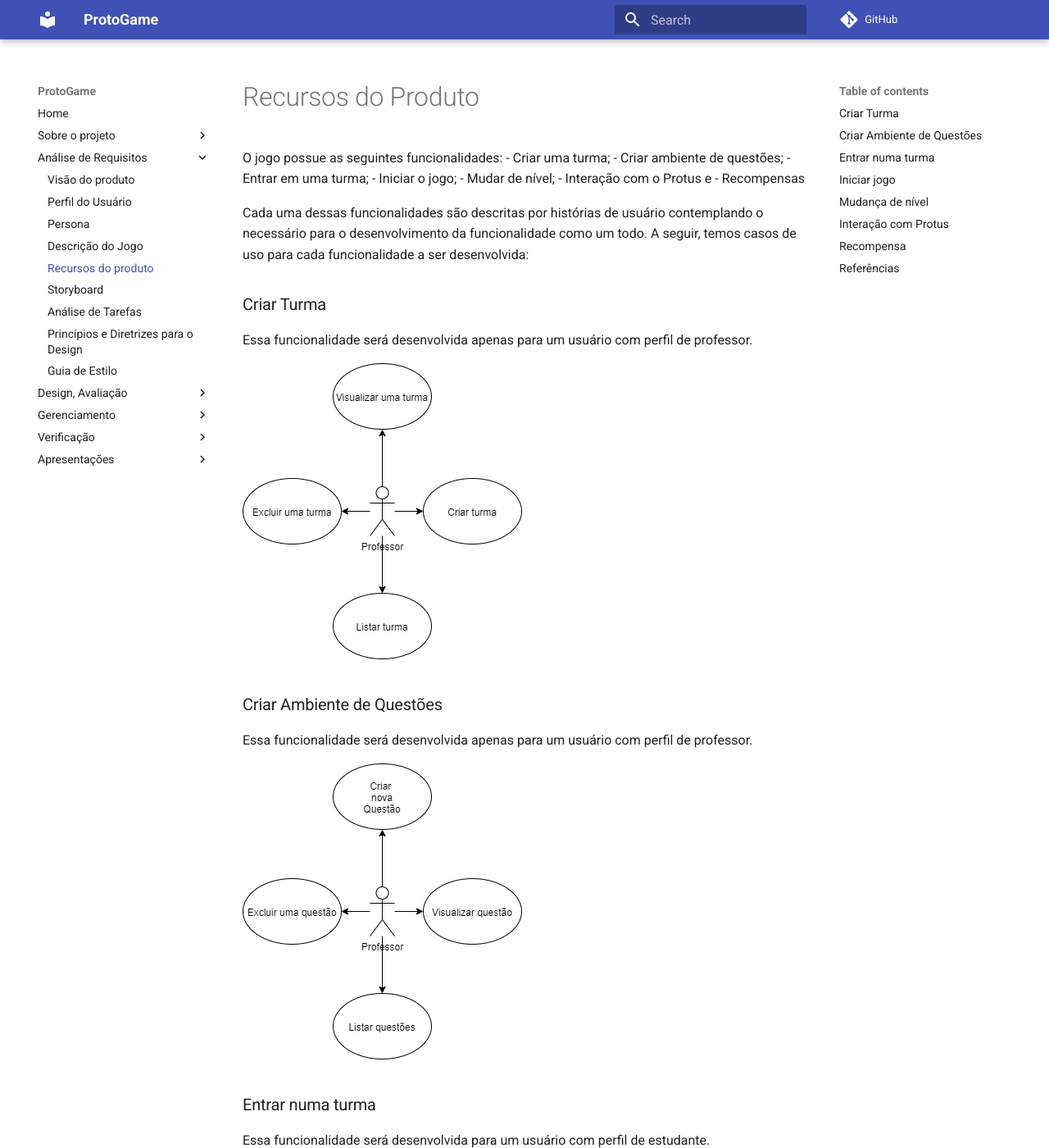
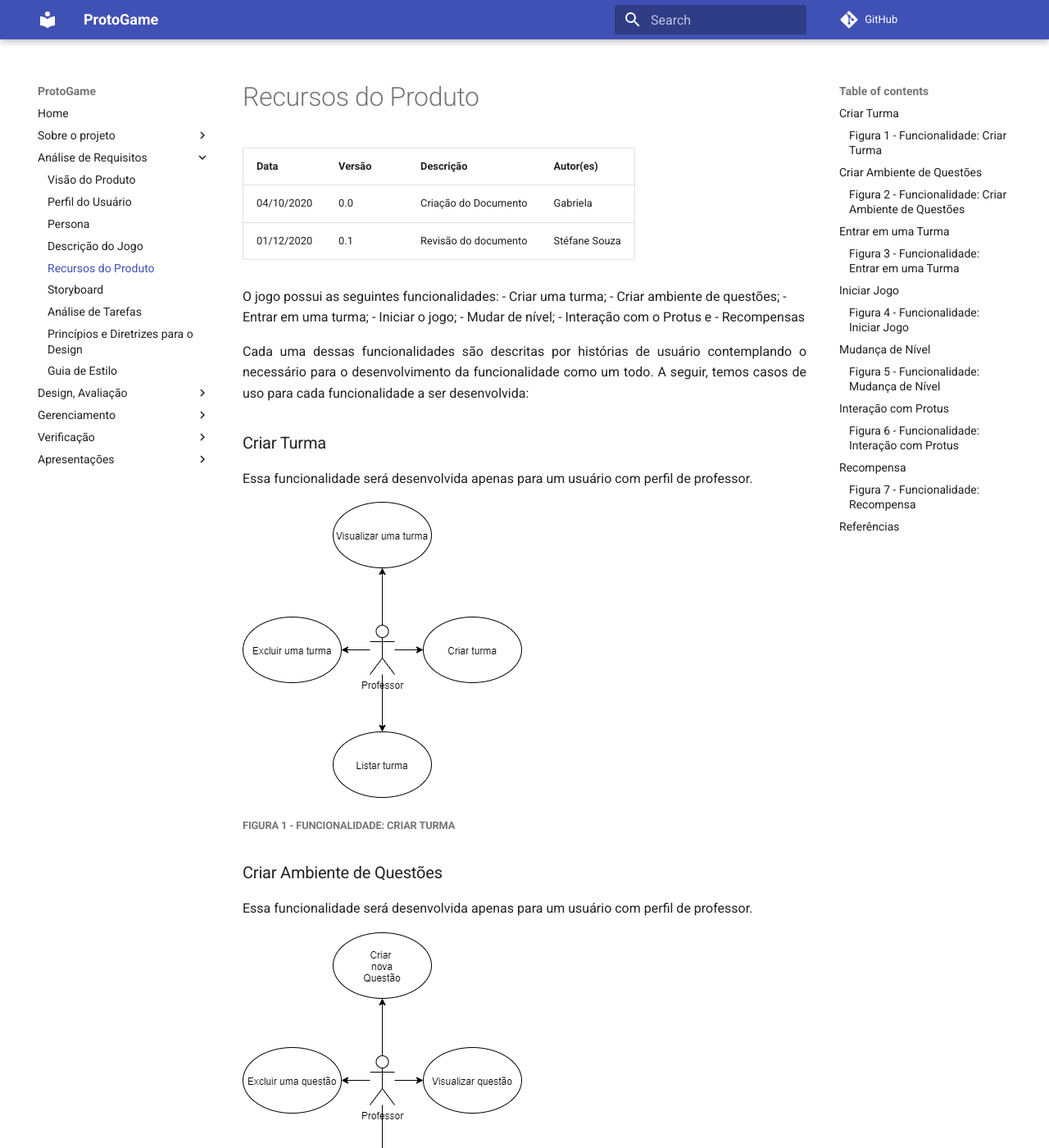
Before and after one commit to Design-de-Jogos/2020.1-ProtoGame, an MkDocs documentation site: the page built from docs/recursos-produto.md, in a window 1280 px wide and 1400 px high. Shown: the whole window at 82% size. Built offline with MkDocs 1.6.1 and Material for MkDocs 9.7.7, drawn with Linux system fonts in a browser that asks for light colours; comment, search, counter and statistics services are not loaded; some of the changed text lies outside the part shown.

Commit message:
Correção e revisão de documentos

```diff
--- a/docs/recursos-produto.md
+++ b/docs/recursos-produto.md
@@ -1,5 +1,11 @@
-#Recursos do Produto
-O jogo possue as seguintes funcionalidades:
+# Recursos do Produto
+
+Data | Versão | Descrição | Autor(es)
+---- | ---- | ----| -----
+04/10/2020 | 0.0 | Criação do Documento | Gabriela
+01/12/2020 | 0.1 | Revisão do documento | Stéfane Souza
+
+O jogo possui as seguintes funcionalidades:
 - Criar uma turma;
 - Criar ambiente de questões;
 - Entrar em uma turma;
@@ -8,39 +14,47 @@ O jogo possue as seguintes funcionalidades:
 - Interação com o Protus e
 - Recompensas
 
-Cada uma dessas funcionalidades são descritas por histórias de usuário contemplando o necessário
-para o desenvolvimento da funcionalidade como um todo.
-A seguir, temos casos de uso para cada funcionalidade a ser desenvolvida:
+<p align="justify"> Cada uma dessas funcionalidades são descritas por histórias de usuário contemplando o necessário para o desenvolvimento da funcionalidade como um todo. A seguir, temos casos de uso para cada funcionalidade a ser desenvolvida: </p>
 
-###Criar Turma
+### Criar Turma
 
 Essa funcionalidade será desenvolvida apenas para um usuário com perfil de professor.
 
 ![criarturma](./img/criar-turma.png)
 
-###Criar Ambiente de Questões
+##### Figura 1 - Funcionalidade: Criar Turma
+
+### Criar Ambiente de Questões
 
 Essa funcionalidade será desenvolvida apenas para um usuário com perfil de professor.
 
 ![questoes](./img/questoes.png)
 
-###Entrar numa turma
+##### Figura 2 - Funcionalidade: Criar Ambiente de Questões
+
+### Entrar em uma Turma
 
 Essa funcionalidade será desenvolvida para um usuário com perfil de estudante.
 
 ![turma](./img/entrar-turma.png)
 
-###Iniciar jogo
+##### Figura 3 - Funcionalidade: Entrar em uma Turma
+
+### Iniciar Jogo
 
 Essa funcionalidade será desenvolvida para um usuário com perfil de estudante ou jogador.
 
 ![inicio](./img/iniciar-jogo.png)
 
-###Mudança de nível
+##### Figura 4 - Funcionalidade: Iniciar Jogo
+
+### Mudança de Nível
 
 Essa funcionalidade será desenvolvida para um usuário com perfil de estudante ou jogador.
 
 ![turma](./img/entrar-turma.png)
+
+##### Figura 5 - Funcionalidade: Mudança de Nível
 
 ### Interação com Protus
 
@@ -48,12 +62,16 @@ Essa funcionalidade será desenvolvida para um usuário com perfil de estudante
 
 ![protus](./img/protus.png)
 
+##### Figura 6 - Funcionalidade: Interação com Protus
+
 ### Recompensa
 
 Essa funcionalidade será desenvolvida para um usuário com perfil de estudante ou jogador.
 
 ![protus](./img/recompensa.png)
 
-##Referências
-- https://app.diagrams.net/
-- http://csis.pace.edu/~marchese/CS389/L9/Use%20Case%20Diagrams.pdf
+##### Figura 7 - Funcionalidade: Recompensa
+
+## Referências
+> https://app.diagrams.net/
+> http://csis.pace.edu/~marchese/CS389/L9/Use%20Case%20Diagrams.pdf
--- a/mkdocs.yml
+++ b/mkdocs.yml
@@ -9,11 +9,11 @@ nav:
     - Cronograma: Cronograma.md
     - Ferramentas: ferramentas.md
   - Análise de Requisitos:
-    - Visão do produto: Visao.md
+    - Visão do Produto: Visao.md
     - Perfil do Usuário: Perfil-usuario.md
     - Persona: Persona.md
     - Descrição do Jogo: Descricao-jogo.md
-    - Recursos do produto: recursos-produto.md
+    - Recursos do Produto: recursos-produto.md
     - Storyboard: storyboard.md
     - Análise de Tarefas: analise_de_tarefas.md
     - Princípios e Diretrizes para o Design: diretrizesDesign.md
@@ -21,12 +21,12 @@ nav:
   - Design, Avaliação:
     - Planejamento das Avaliações:
       - Storyboard: Planejamento-Avaliacao.md
-      - Protótipo de papel : Planejamento-avaliacao-prototipo-papel.md
-      - Prototipo de alta fidelidade: Planejamento-prototipo-alta-fidelidade.md
+      - Protótipo de Papel : Planejamento-avaliacao-prototipo-papel.md
+      - Prototipo de Alta Fidelidade: Planejamento-prototipo-alta-fidelidade.md
     - Análise dos Resultados da Avaliação:
       - Storyboards: Avaliacao-storyboard.md
       - Protótipo de Papel: analise-prototipo.md
-      - Protótipo de Alta-fidelidade: Avaliacao-relato-resultados-proto-alta-fidelidade
+      - Protótipo de Alta Fidelidade: Avaliacao-relato-resultados-proto-alta-fidelidade
   - Gerenciamento:
     - Riscos: Riscos.md
     - Reuniões: Reuniao.md
```
Also changed, not shown: docs/analise_de_tarefas.md (+8 -4 lines), docs/storyboard.md (+15 -4 lines).
